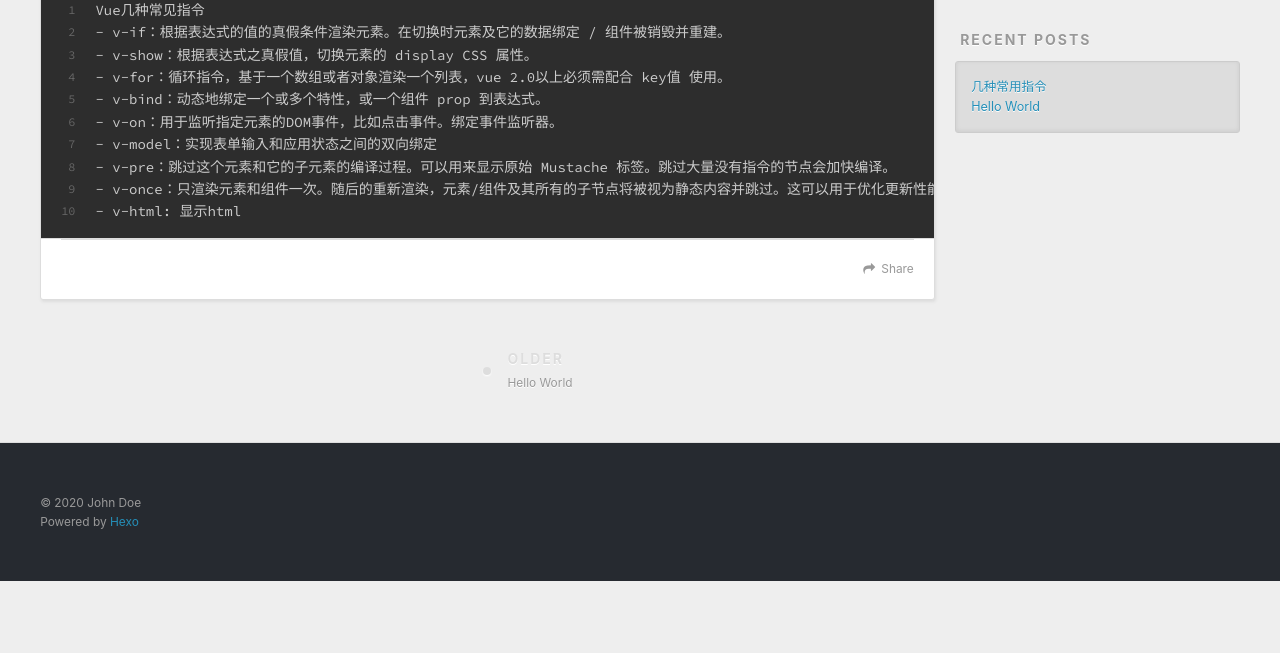
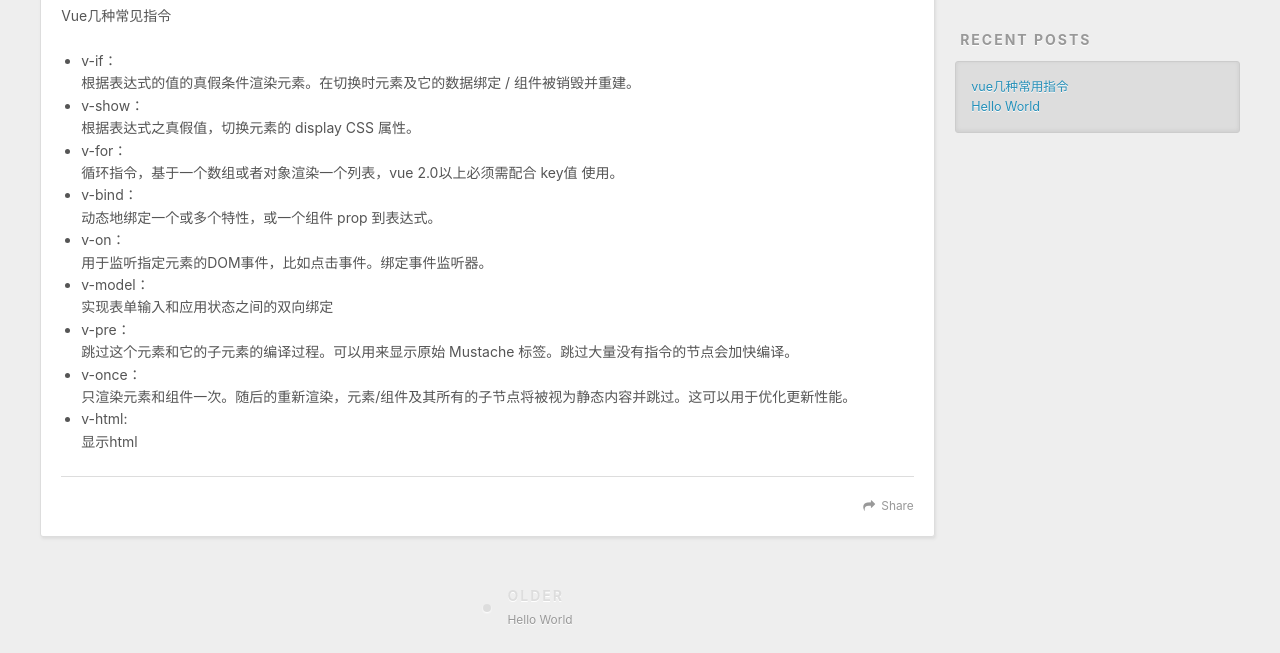
Before and after one commit to puxiaoyu/Jojo.github.io, a plain HTML site: page 2020/03/09/vue几种常用指令/index.html in a window 1280 px wide. Shown: the part 448-1101 px from the top of the page. Before the commit the page ends 1029 px from the top, so only its background shows below. Drawn offline with nearby package versions, Linux system fonts and the light colour scheme.

Commit message:
Site updated: 2020-03-09 19:39:18

```diff
--- a/2020/03/09/vue几种常用指令/index.html
+++ b/2020/03/09/vue几种常用指令/index.html
@@ -5,17 +5,17 @@
 
 
 
-  <title>几种常用指令 | Hexo</title>
+  <title>vue几种常用指令 | Hexo</title>
   <meta name="viewport" content="width=device-width, initial-scale=1, maximum-scale=1">
-  <meta name="description" content="12345678910Vue几种常见指令- v-if：根据表达式的值的真假条件渲染元素。在切换时元素及它的数据绑定 &#x2F; 组件被销毁并重建。- v-show：根据表达式之真假值，切换元素的 display CSS 属性。- v-for：循环指令，基于一个数组或者对象渲染一个列表，vue 2.0以上必须需配合 key值 使用。- v-bind：动态地绑定一个或多个特性，或一个组件 prop">
+  <meta name="description" content="Vue几种常见指令  v-if：根据表达式的值的真假条件渲染元素。在切换时元素及它的数据绑定 &#x2F; 组件被销毁并重建。 v-show：根据表达式之真假值，切换元素的 display CSS 属性。 v-for：循环指令，基于一个数组或者对象渲染一个列表，vue 2.0以上必须需配合 key值 使用。 v-bind：动态地绑定一个或多个特性，或一个组件 prop 到表达式。 v-on：用于监听指定元素">
 <meta property="og:type" content="article">
-<meta property="og:title" content="几种常用指令">
+<meta property="og:title" content="vue几种常用指令">
 <meta property="og:url" content="https://puxiaoyu.github.io/Jojo.github.io/2020/03/09/vue%E5%87%A0%E7%A7%8D%E5%B8%B8%E7%94%A8%E6%8C%87%E4%BB%A4/index.html">
 <meta property="og:site_name" content="Hexo">
-<meta property="og:description" content="12345678910Vue几种常见指令- v-if：根据表达式的值的真假条件渲染元素。在切换时元素及它的数据绑定 &#x2F; 组件被销毁并重建。- v-show：根据表达式之真假值，切换元素的 display CSS 属性。- v-for：循环指令，基于一个数组或者对象渲染一个列表，vue 2.0以上必须需配合 key值 使用。- v-bind：动态地绑定一个或多个特性，或一个组件 prop">
+<meta property="og:description" content="Vue几种常见指令  v-if：根据表达式的值的真假条件渲染元素。在切换时元素及它的数据绑定 &#x2F; 组件被销毁并重建。 v-show：根据表达式之真假值，切换元素的 display CSS 属性。 v-for：循环指令，基于一个数组或者对象渲染一个列表，vue 2.0以上必须需配合 key值 使用。 v-bind：动态地绑定一个或多个特性，或一个组件 prop 到表达式。 v-on：用于监听指定元素">
 <meta property="og:locale" content="en_US">
 <meta property="article:published_time" content="2020-03-09T10:29:01.000Z">
-<meta property="article:modified_time" content="2020-03-09T10:37:07.549Z">
+<meta property="article:modified_time" content="2020-03-09T11:24:11.915Z">
 <meta property="article:author" content="John Doe">
 <meta name="twitter:card" content="summary">
 
@@ -80,7 +80,7 @@
 
 
     <h1 class="article-title" itemprop="name">
-      几种常用指令
+      vue几种常用指令
     </h1>
 
 
@@ -88,8 +88,18 @@
 
     <div class="article-entry" itemprop="articleBody">
 
-        <figure class="highlight plain"><table><tr><td class="gutter"><pre><span class="line">1</span><br><span class="line">2</span><br><span class="line">3</span><br><span class="line">4</span><br><span class="line">5</span><br><span class="line">6</span><br><span class="line">7</span><br><span class="line">8</span><br><span class="line">9</span><br><span class="line">10</span><br></pre></td><td class="code"><pre><span class="line">Vue几种常见指令</span><br><span class="line">- v-if：根据表达式的值的真假条件渲染元素。在切换时元素及它的数据绑定 &#x2F; 组件被销毁并重建。</span><br><span class="line">- v-show：根据表达式之真假值，切换元素的 display CSS 属性。</span><br><span class="line">- v-for：循环指令，基于一个数组或者对象渲染一个列表，vue 2.0以上必须需配合 key值 使用。</span><br><span class="line">- v-bind：动态地绑定一个或多个特性，或一个组件 prop 到表达式。</span><br><span class="line">- v-on：用于监听指定元素的DOM事件，比如点击事件。绑定事件监听器。</span><br><span class="line">- v-model：实现表单输入和应用状态之间的双向绑定</span><br><span class="line">- v-pre：跳过这个元素和它的子元素的编译过程。可以用来显示原始 Mustache 标签。跳过大量没有指令的节点会加快编译。</span><br><span class="line">- v-once：只渲染元素和组件一次。随后的重新渲染，元素&#x2F;组件及其所有的子节点将被视为静态内容并跳过。这可以用于优化更新性能。</span><br><span class="line">- v-html: 显示html</span><br></pre></td></tr></table></figure>
-
+        <p>Vue几种常见指令</p>
+<ul>
+<li>v-if：<br>根据表达式的值的真假条件渲染元素。在切换时元素及它的数据绑定 / 组件被销毁并重建。</li>
+<li>v-show：<br>根据表达式之真假值，切换元素的 display CSS 属性。</li>
+<li>v-for：<br>循环指令，基于一个数组或者对象渲染一个列表，vue 2.0以上必须需配合 key值 使用。</li>
+<li>v-bind：<br>动态地绑定一个或多个特性，或一个组件 prop 到表达式。</li>
+<li>v-on：<br>用于监听指定元素的DOM事件，比如点击事件。绑定事件监听器。</li>
+<li>v-model：<br>实现表单输入和应用状态之间的双向绑定</li>
+<li>v-pre：<br>跳过这个元素和它的子元素的编译过程。可以用来显示原始 Mustache 标签。跳过大量没有指令的节点会加快编译。</li>
+<li>v-once：<br>只渲染元素和组件一次。随后的重新渲染，元素/组件及其所有的子节点将被视为静态内容并跳过。这可以用于优化更新性能。</li>
+<li>v-html:<br>显示html</li>
+</ul>
 
 
     </div>
@@ -143,7 +153,7 @@
       <ul>
 
           <li>
-            <a href="/2020/03/09/vue%E5%87%A0%E7%A7%8D%E5%B8%B8%E7%94%A8%E6%8C%87%E4%BB%A4/">几种常用指令</a>
+            <a href="/2020/03/09/vue%E5%87%A0%E7%A7%8D%E5%B8%B8%E7%94%A8%E6%8C%87%E4%BB%A4/">vue几种常用指令</a>
           </li>
 
           <li>
```
Also changed, not shown: 2020/03/09/hello-world/index.html (+2 -2 lines), archives/2020/03/index.html (+2 -2 lines), archives/2020/index.html (+2 -2 lines), archives/index.html (+2 -2 lines), index.html (+14 -4 lines).
